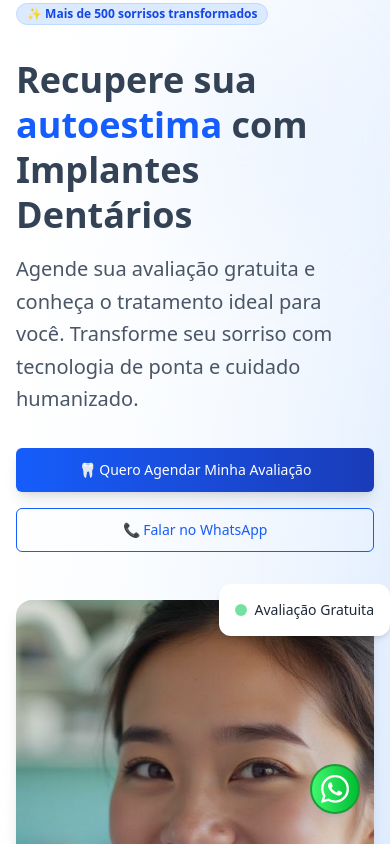
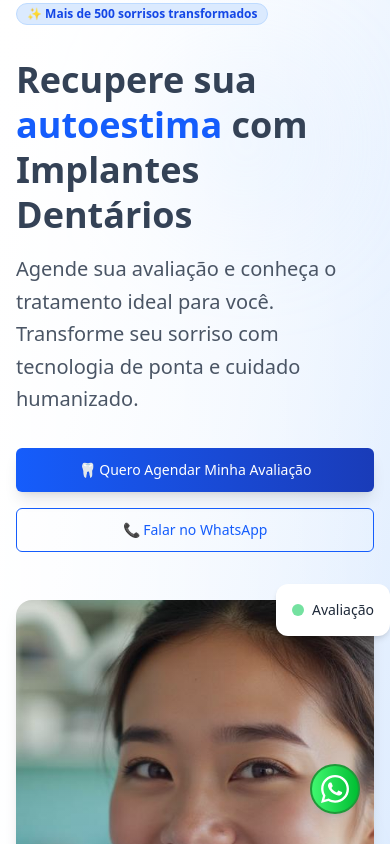
Before and after one commit to mavellium/instituto-do-sorriso-implante-dentario, a Next.js app: page / in a window 390 px wide. Shown: the top 844 px of the page. Built offline with nearby package versions, Linux system fonts and the light colour scheme.

Commit message:
Fix: Alterações de texto

```diff
--- a/src/components/About/index.tsx
+++ b/src/components/About/index.tsx
@@ -106,7 +106,7 @@ const About = () => {
               <div className="flex items-center gap-2">
                 <Clock className="w-5 h-5 text-[hsl(210_100%_45%)]" />
                 <span className="text-sm text-[hsl(215_16%_47%)]">
-                  Avaliação gratuita
+                  Avaliação
                 </span>
               </div>
               <Badge
--- a/src/components/ContactForm/index.tsx
+++ b/src/components/ContactForm/index.tsx
@@ -18,7 +18,7 @@ const ContactForm = () => {
   const handleSubmit = (e: React.FormEvent) => {
     e.preventDefault();
     // Aqui você pode integrar com seu sistema de envio
-    const whatsappMessage = `Olá! Gostaria de agendar uma avaliação gratuita.%0A%0ANome: ${formData.name}%0ATelefone: ${formData.phone}%0AWhatsApp: ${formData.whatsapp}%0AMensagem: ${formData.message}`;
+    const whatsappMessage = `Olá! Gostaria de agendar uma avaliação.%0A%0ANome: ${formData.name}%0ATelefone: ${formData.phone}%0AWhatsApp: ${formData.whatsapp}%0AMensagem: ${formData.message}`;
     window.open(`https://wa.me/5511999999999?text=${whatsappMessage}`, '_blank');
   };
 
@@ -36,7 +36,7 @@ const ContactForm = () => {
           <h2 className="text-3xl md:text-4xl font-bold mb-4 text-foreground">
             Agende sua{" "}
             <span className="text-primary font-bold">
-              Avaliação Gratuita
+              Avaliação
             </span>
           </h2>
           <p className="text-lg text-muted-foreground max-w-2xl mx-auto">
--- a/src/components/Footer/index.tsx
+++ b/src/components/Footer/index.tsx
@@ -66,7 +66,6 @@ const Footer = () => {
                 <Phone className="w-5 h-5 flex-shrink-0" style={{ color: "hsl(var(--primary))" }} />
                 <div style={{ color: "rgb(255 255 255 / 0.9)" }}>
                   <p>(11) 3456-7890</p>
-                  <p>(11) 99999-9999</p>
                 </div>
               </div>
 
@@ -128,9 +127,9 @@ const Footer = () => {
           <div className="flex flex-col md:flex-row justify-between items-center gap-4 text-sm">
             <p style={{ color: "rgb(255 255 255 / 0.6)" }}>© 2025 Instituto do Sorriso. Todos os direitos reservados.</p>
             <div className="flex items-center gap-4" style={{ color: "rgb(255 255 255 / 0.6)" }}>
-              <span>Dr. Calebe Jr. - CRO: 108562/SP</span>
+              <span>Dr. Calebe Jr. - CRO/RT: 108562/SP</span>
               <span>|</span>
-              <span>Dra. Luana - CRO: 108581/SP</span>
+              <span>Dra. Luana - CRO/RT: 108581/SP</span>
             </div>
           </div>
         </div>
--- a/src/components/Hero/index.tsx
+++ b/src/components/Hero/index.tsx
@@ -34,7 +34,7 @@ const Hero = () => {
               </h1>
 
               <p className="text-xl text-gray-600 leading-relaxed max-w-lg">
-                Agende sua avaliação gratuita e conheça o tratamento ideal para
+                Agende sua avaliação e conheça o tratamento ideal para
                 você. Transforme seu sorriso com tecnologia de ponta e cuidado
                 humanizado.
               </p>
@@ -75,7 +75,7 @@ const Hero = () => {
               <div className="flex items-center gap-2">
                 <div className="w-3 h-3 bg-green-500 rounded-full animate-pulse" />
                 <span className="text-sm font-medium text-gray-800">
-                  Avaliação Gratuita
+                  Avaliação
                 </span>
               </div>
             </div>
--- a/src/components/Specialists/index.tsx
+++ b/src/components/Specialists/index.tsx
@@ -9,7 +9,7 @@ import Image from "next/image";
 const specialists = [
   {
     name: "Dr. Calebe Jr.",
-    cro: "CRO: 108562/SP",
+    cro: "CRO/RT: 108562/SP",
     specialty: "Especialista em Implantodontia e Reabilitação Oral",
     image: drCalebeImage,
     specialties: [
--- a/src/components/Treatments/index.tsx
+++ b/src/components/Treatments/index.tsx
@@ -21,22 +21,21 @@ const treatments = [
       "Resultado estético indistinguível de um dente natural",
       "Restauração completa da função mastigatória",
       "Procedimento minimamente invasivo com tecnologia guiada",
-      "Osseointegração garantida em 3-6 meses",
+      "Osseointegração garantida em 3 meses",
       "Durabilidade superior a 20 anos com cuidados adequados"
     ],
     safetyFeatures: [
       "Ambiente cirúrgico com esterilização classe hospitalar",
       "Implantes certificados pela ANVISA e FDA",
-      "Tomografia 3D para planejamento preciso",
       "Medicação pré e pós-operatória incluída"
     ],
-    duration: "2-3 consultas ao longo de 3-6 meses",
+    duration: "4 a 5 meses (dentro de condições normais)",
     badge: "Mais Procurado",
     image: implanteImage,
     idealFor: "Pacientes que perderam 1 a 3 dentes e possuem estrutura óssea adequada",
     process: "Avaliação clínica e tomográfica → Cirurgia de implante → Período de cicatrização → Colocação da coroa definitiva",
     recoveryInfo: "Pós-operatório confortável com medicação adequada. Retorno às atividades normais em 2-3 dias.",
-    whatsappMessage: "Olá! Quero saber mais sobre Implante Unitário e agendar minha avaliação gratuita."
+    whatsappMessage: "Olá! Quero saber mais sobre Implante Unitário e agendar minha avaliação."
   },
   {
     icon: Users,
@@ -59,13 +58,13 @@ const treatments = [
       "Sedação consciente disponível para maior conforto",
       "Acompanhamento pós-operatório especializado"
     ],
-    duration: "3-4 consultas ao longo de 4-6 meses",
+    duration: "6 a 7 meses",
     badge: "Solução Completa",
     image: protocoloImage,
     idealFor: "Pacientes edêntulos totais ou com poucos dentes remanescentes comprometidos",
     process: "Avaliação completa → Planejamento digital → Cirurgia e prótese provisória → Cicatrização → Prótese definitiva",
     recoveryInfo: "Pós-operatório controlado com medicação e dieta orientada. Adaptação gradual à nova prótese.",
-    whatsappMessage: "Olá! Quero saber mais sobre Prótese Protocolo e agendar minha avaliação gratuita."
+    whatsappMessage: "Olá! Quero saber mais sobre Prótese Protocolo e agendar minha avaliação."
   }
 ];
 
@@ -85,7 +84,7 @@ const Treatments = () => {
           </p>
           <div style={{ display: 'inline-flex', alignItems: 'center', gap: '0.5rem', padding: '0.5rem 1rem', borderRadius: '0.5rem', background: 'hsl(200,100%,95%)', border: '1px solid hsl(210,100%,45%,0.2)' }}>
             <Star style={{ width: '1.25rem', height: '1.25rem', color: 'hsl(210,100%,45%)' }} />
-            <span style={{ color: 'hsl(210,100%,45%)', fontWeight: 500 }}>Avaliação gratuita • Plano personalizado • Sem compromisso</span>
+            <span style={{ color: 'hsl(210,100%,45%)', fontWeight: 500 }}>Avaliação • Plano personalizado • Sem compromisso</span>
           </div>
         </div>
 
@@ -277,7 +276,7 @@ const Treatments = () => {
                 className="text-center leading-relaxed"
                 style={{ color: "hsl(var(--muted-foreground))" }}
               >
-                Cada caso é único. Durante sua avaliação gratuita, nossos especialistas farão exames
+                Cada caso é único. Durante sua avaliação, nossos especialistas farão exames
                 clínicos e radiográficos para determinar qual tratamento oferece o melhor resultado
                 para sua situação específica, considerando aspectos médicos, estéticos e funcionais.
               </p>
@@ -297,7 +296,7 @@ const Treatments = () => {
               className="mb-6 max-w-2xl mx-auto leading-relaxed"
               style={{ color: "hsl(var(--muted-foreground))" }}
             >
-              Agende sua <strong>avaliação gratuita e sem compromisso</strong>. Nossa equipe
+              Agende sua <strong>avaliação e sem compromisso</strong>. Nossa equipe
               especializada realizará todos os exames necessários e apresentará um plano de
               tratamento personalizado, explicando cada etapa do processo para que você se sinta
               totalmente seguro e informado sobre sua decisão.
@@ -307,7 +306,7 @@ const Treatments = () => {
               <Button
                 onClick={() => {
                   window.open(
-                    "https://wa.me/5514996847415?text=Olá! Quero agendar minha avaliação gratuita para implantes dentários. Preciso de orientação sobre qual tratamento é ideal para mim.",
+                    "https://wa.me/5514996847415?text=Olá! Quero agendar minha avaliação para implantes dentários. Preciso de orientação sobre qual tratamento é ideal para mim.",
                     "_blank"
                   );
                 }}
@@ -315,7 +314,7 @@ const Treatments = () => {
                 className="font-medium h-14 px-8 rounded-lg transition-all duration-300 hover:shadow-lg"
               >
                 <MessageCircle className="w-6 h-6 mr-2" />
-                Agendar Avaliação Gratuita
+                Agendar Avaliação
               </Button>
 
               <div
```
Also changed, not shown: src/components/Contact/index.tsx (+5 -32 lines).
